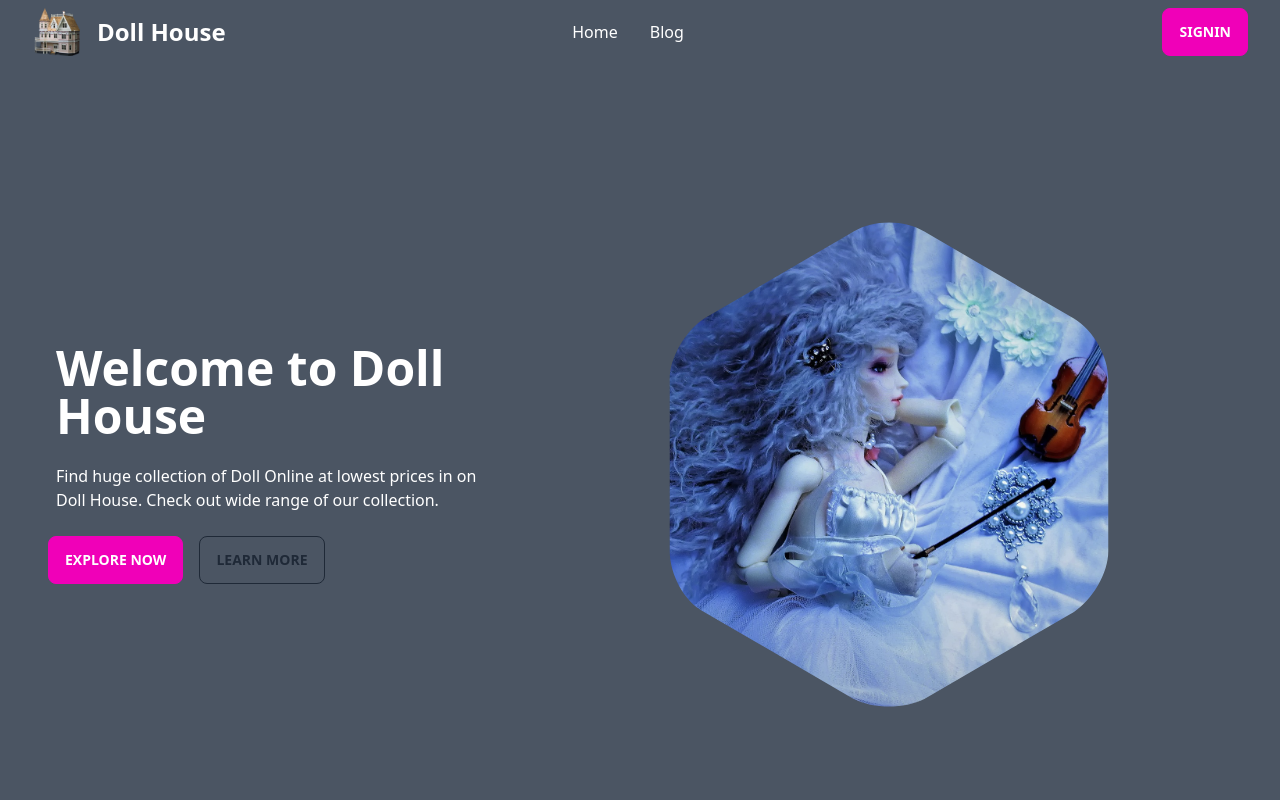
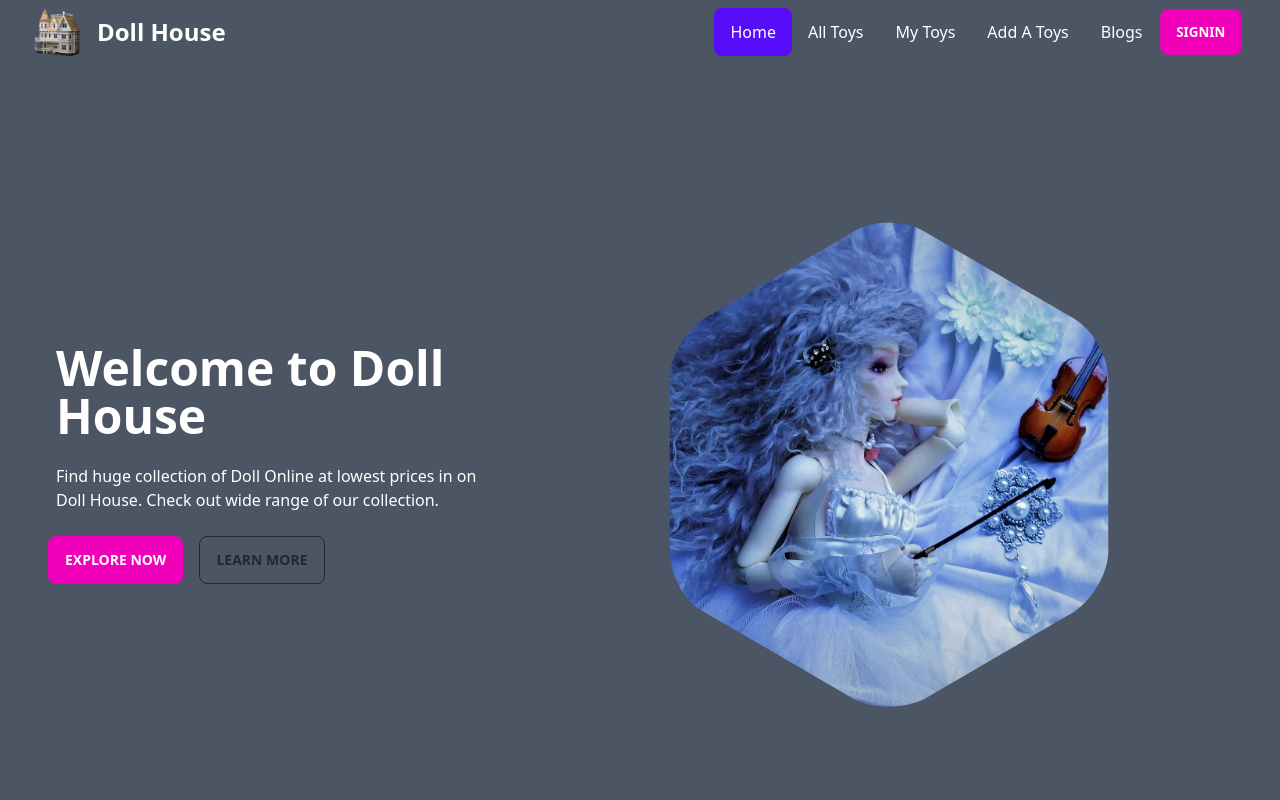
Before and after one commit to hasanali112/doll-house-client, a React (Vite) app: page / in a window 1280 px wide. Shown: the top 800 px of the page. Built offline with nearby package versions, Linux system fonts and the light colour scheme; no server answers.

Commit message:
create user and log user add and log user observer add

```diff
--- a/src/Pages/Login.jsx
+++ b/src/Pages/Login.jsx
@@ -1,8 +1,35 @@
-import React from "react";
+import React, { useContext } from "react";
 import { FaGoogle, FaGithub } from "react-icons/fa";
 import { Link } from "react-router-dom";
+import { AuthContext } from "../Providers/AuthProvider";
+
 
 const Login = () => {
+
+  const {UserSignIn} = useContext(AuthContext)
+
+
+  const handleSignIn = event =>{
+    event.preventDefault();
+    const form = event.target;
+    const email = form.email.value;
+    const password = form.password.value
+    console.log(email, password)
+    UserSignIn(email, password)
+    .then(result =>{
+      const signInUser = result.user;
+      console.log(signInUser)
+      form.reset();
+    })
+    .catch(error=>{
+      console.log(error)
+    })
+  }
+
+
+
+
+
   return (
     <div>
       <div className="hero min-h-screen bg-base-200">
@@ -12,7 +39,7 @@ const Login = () => {
           </div>
           <div className="card flex-shrink-0 w-full max-w-md shadow-2xl bg-base-100">
             <div className="card-body">
-              <form>
+              <form onSubmit={handleSignIn}>
                 <div className="form-control">
                   <label className="label">
                     <span className="label-text">Email</span>
@@ -62,7 +89,7 @@ const Login = () => {
                 </div>
                 <h4 className="text-base font-bold ml-6">
                   Don't have an account ?
-                 <Link to="/signup" className="text-blue-600">
+                  <Link to="/signup" className="text-blue-600">
                     Sign Up
                   </Link>
                 </h4>
--- a/src/Pages/Shared/Header.jsx
+++ b/src/Pages/Shared/Header.jsx
@@ -1,7 +1,24 @@
-import React from "react";
+import React, { useContext } from "react";
 import logo from '../../assets/images/logo.png'
 import { NavLink , Link} from "react-router-dom";
+import { AuthContext } from "../../Providers/AuthProvider";
+
+
+
+
 const Header = () => {
+
+  const {user} = useContext(AuthContext)
+  const navItem = <>
+    <li ><NavLink to='/'>Home</NavLink></li>
+    <li ><NavLink to='/alltoys'>All Toys</NavLink></li>
+    <li ><NavLink to='/mytoys'>My Toys</NavLink></li>
+    <li ><NavLink to='/addtoy'>Add A Toys</NavLink></li>
+    <li><NavLink to='/blogs'>Blogs</NavLink></li>
+  </>
+
+
+
   return (
     <div className="navbar bg-gray-600">
     <div className="navbar-start">
@@ -9,13 +26,9 @@ const Header = () => {
         <label tabIndex={0} className="btn btn-ghost lg:hidden">
           <svg xmlns="http://www.w3.org/2000/svg" className="h-5 w-5" fill="none" viewBox="0 0 24 24" stroke="currentColor"><path strokeLinecap="round" strokeLinejoin="round" strokeWidth="2" d="M4 6h16M4 12h8m-8 6h16" /></svg>
         </label>
-        <ul tabIndex={0} className="menu menu-compact dropdown-content mt-3 p-2 shadow bg-base-100 rounded-box w-52">
-        <NavLink to='/'>
-          <li><a>Home</a></li>
-        </NavLink>
-      <NavLink to='/blog'>
-            <li><a>Blog</a></li>
-        </NavLink>
+        <ul tabIndex={0} className="menu menu-compact dropdown-content mt-3 p-2 shadow bg-base-100 rounded-box w-52 text-black">
+         {navItem}
+         <Link to='/login' className="btn btn-secondary">SignIn</Link>
         </ul>
       </div>
       <div className="flex lg:ml-6">
@@ -24,18 +37,12 @@ const Header = () => {
       </div>
 
     </div>
-    <div className="navbar-center hidden lg:flex">
-      <ul className="menu menu-horizontal px-1">
-       <NavLink to='/'>
-          <li><a className="text-white">Home</a></li>
-        </NavLink>
-      <NavLink to='/blog'>
-            <li><a className="text-white">Blog</a></li>
-        </NavLink>
+    <div className="navbar-center hidden lg:flex navbar-end lg:mr-6">
+      <ul className="menu menu-horizontal px-1 text-white">
+         {user && <h1>{user.displayName}</h1>}
+         {navItem}
+         <Link to='/login' className="btn btn-secondary">SignIn</Link>
       </ul>
-    </div>
-    <div className="navbar-end lg:mr-6">
-      <Link to='/login' className="btn btn-secondary">SignIn</Link>
     </div>
   </div>
   );
--- a/src/Pages/SignUp.jsx
+++ b/src/Pages/SignUp.jsx
@@ -1,7 +1,12 @@
-import React from 'react';
+import React, { useContext } from 'react';
 import { Link } from 'react-router-dom';
+import { AuthContext } from '../Providers/AuthProvider';
 
 const SignUp = () => {
+
+   const {createUser, updateSignUp} = useContext(AuthContext)
+
+
     const handleSignup = event =>{
         event.preventDefault();
         const form = event.target;
@@ -10,7 +15,27 @@ const SignUp = () => {
         const password = form.password.value;
         const photo = form.photo.value;
         console.log(name, email, password, photo)
+        createUser(email, password)
+        .then(result =>{
+          const createdUser = result.user;
+          console.log(createdUser)
+          updateSignUp(result.user, name, photo)
+          .then(()=>{
+            console.log('update')
+          })
+          .catch(error=>{
+            console.log(error.message)
+          })
+          form.reset()
+        })
+        .catch(error=>{
+          console.log(error)
+        })
     }
+
+
+
+
     return (
         <div className="bg-gray-200 w-3/5 mx-auto p-4 mb-20 rounded-md mt-8">
       <h1 className="text-center text-4xl font-bold mt-16">
@@ -29,7 +54,6 @@ const SignUp = () => {
                 name="name"
                 placeholder="Enter your name"
                 className="input input-bordered"
-                required
               />
             </div>
           </div>
@@ -73,7 +97,6 @@ const SignUp = () => {
                 name="photo"
                 placeholder="Enter your photo url"
                 className="input input-bordered"
-                required
               />
             </div>
           </div>
--- a/src/Providers/AuthProvider.jsx
+++ b/src/Providers/AuthProvider.jsx
@@ -1,9 +1,53 @@
-import React, { createContext } from 'react';
+import React, { createContext, useEffect, useState } from 'react';
+import { createUserWithEmailAndPassword, getAuth, onAuthStateChanged, signInWithEmailAndPassword, updateProfile } from "firebase/auth";
+import app from '../Firebase/firbase.config';
 
-const AuthContext = createContext (null)
+ export const AuthContext = createContext (null)
 
+
+ const auth = getAuth(app)
 const AuthProvider = ({children}) => {
-    const authInfo ={}
+    const [user, setUser] = useState(null);
+
+    //user create account
+    const createUser= (email, password) =>{
+        return createUserWithEmailAndPassword (auth, email, password);
+    }
+
+    //user sign in
+    const UserSignIn = (email, password) =>{
+        return signInWithEmailAndPassword (auth, email, password);
+    }
+
+    //user add name and photo on registration page
+    const updateSignUp = (user, name, photo )=>{
+          return updateProfile(user, {
+            displayName: name,
+            photoURL:photo
+        })
+    }
+
+
+
+    //user observer
+    useEffect(()=>{
+        const unSubscribe = onAuthStateChanged (auth, signInUser=>{
+            setUser(signInUser)
+        })
+         return () =>{
+            unSubscribe()
+        }
+    },[])
+
+    const authInfo ={
+         user,
+         createUser,
+         UserSignIn,
+         updateSignUp
+    }
+
+
+
     return (
         <AuthContext.Provider  value={authInfo}>
             {children}
--- a/src/Routes/Routers.jsx
+++ b/src/Routes/Routers.jsx
@@ -20,7 +20,7 @@ import SignUp from "../Pages/SignUp";
             element: <Home></Home>
         },
         {
-          path:'/blog',
+          path:'/blogs',
           element:<Blog></Blog>
         },
         {
```
